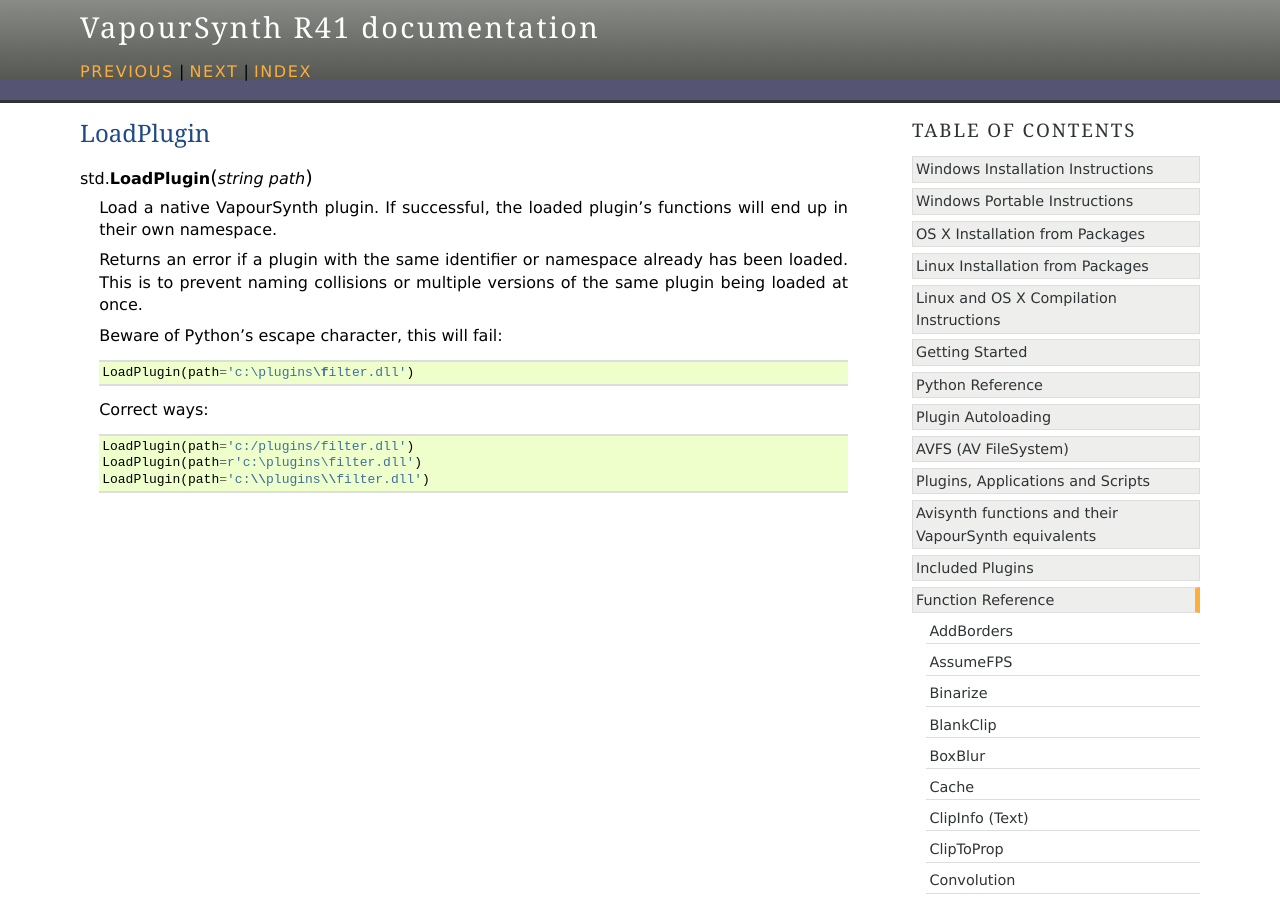
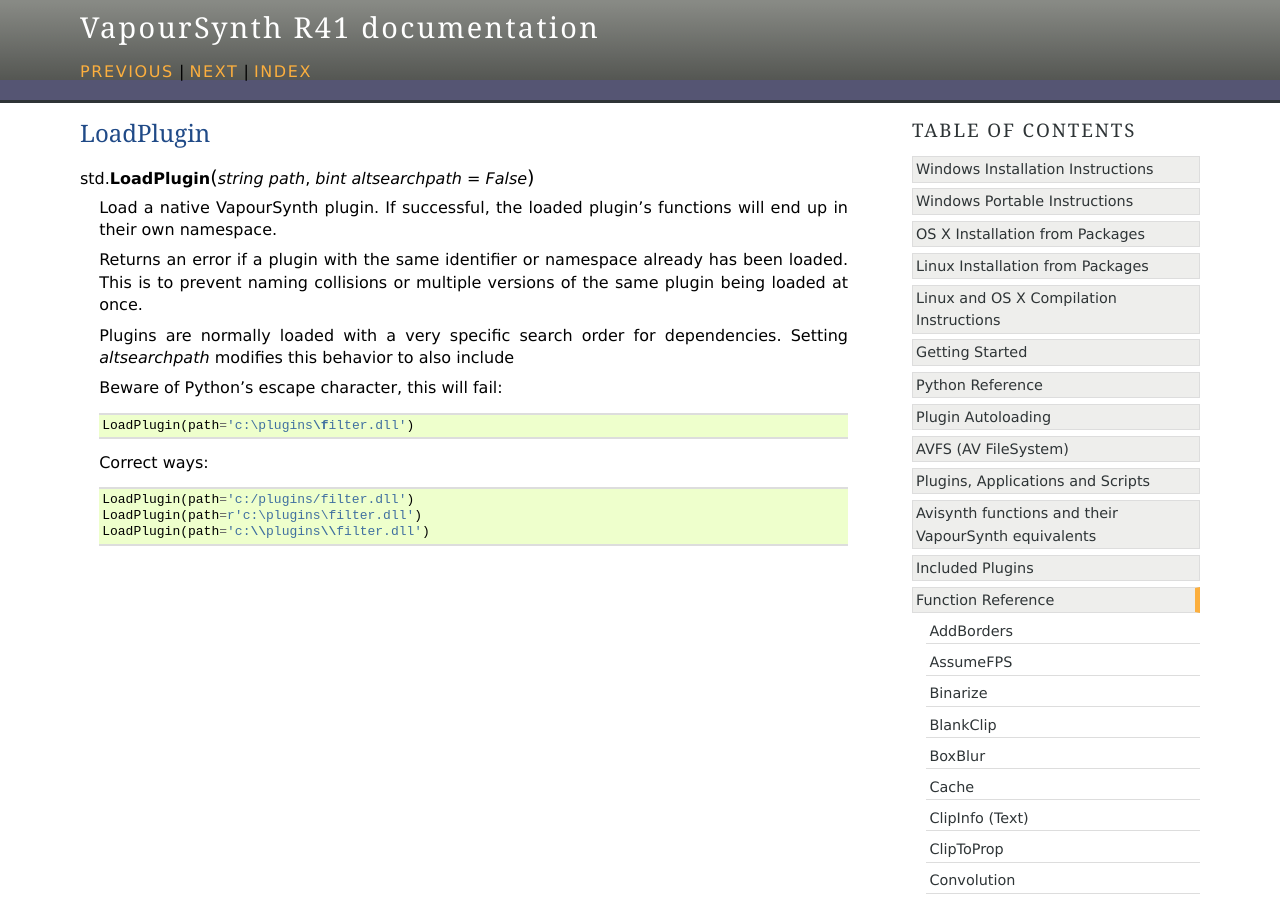
Before and after one commit to vapoursynth/vapoursynth, a Sphinx documentation site: the page built from doc/functions/loadplugin.rst, in a window 1280 px wide and 900 px high. Built offline with Sphinx 7.4.7, drawn with Linux system fonts in a browser that asks for light colours; formulas are drawn with MathJax 3.

Commit message:
Add altsearchpath argument to loadplugin

```diff
--- a/doc/functions/loadplugin.rst
+++ b/doc/functions/loadplugin.rst
@@ -1,7 +1,7 @@
 LoadPlugin
 ==========
 
-.. function::   LoadPlugin(string path)
+.. function::   LoadPlugin(string path, bint altsearchpath = False)
    :module: std
 
    Load a native VapourSynth plugin. If successful, the loaded plugin's
@@ -10,6 +10,10 @@
    Returns an error if a plugin with the same identifier or namespace already
    has been loaded. This is to prevent naming collisions or multiple versions
    of the same plugin being loaded at once.
+
+   Plugins are normally loaded with a very specific search order for
+   dependencies. Setting *altsearchpath* modifies this behavior to also
+   include
 
    Beware of Python's escape character, this will fail::
 
```
Also changed, not shown: 3 other files.
